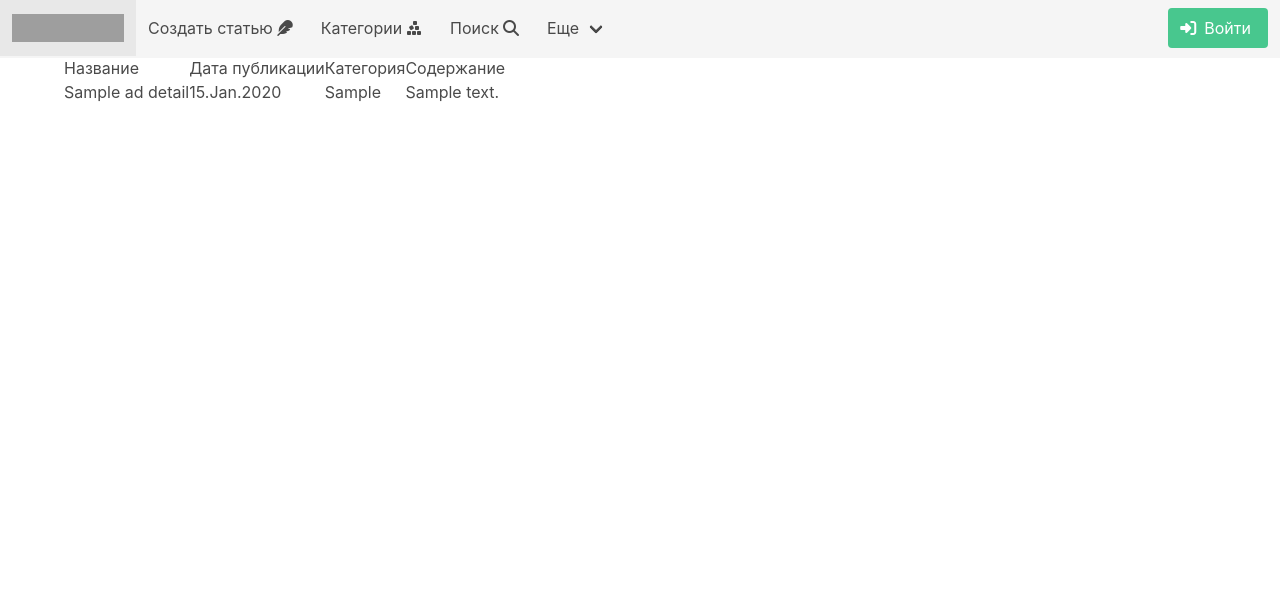
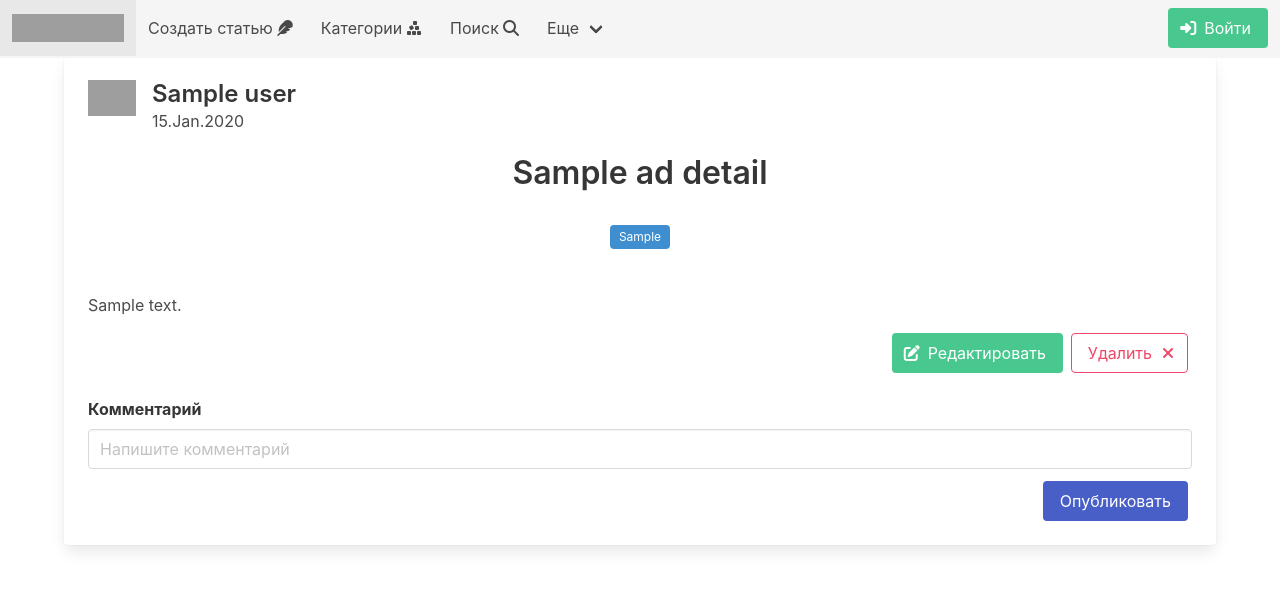
Before and after one commit to XanderMoroz/Fan-game_service-board, a Django app: template Final_project/templates/ads/ad_detail.html in a window 1280 px wide. Shown: the top 590 px of the page. Run offline with Django 3.2, Linux system fonts and the light colour scheme; the template is opened without the code that fills it: most values are stand-ins (such as "Sample title", 1, 10 or a date in 2020); some libraries are stand-ins or nearby versions; grey boxes are pictures that could not be loaded.

Commit message:
crud templates added

```diff
--- a/Final_project/templates/ads/ad_detail.html
+++ b/Final_project/templates/ads/ad_detail.html
@@ -1,32 +1,96 @@
 {% extends 'flatpages/index.html' %} <!--  наследуемся от шаблона default.html, который создавали для flatpages -->
 
-
-
 {% block title %}
-Post Details            <!-- Название у нас будет Post Details -->
+Подробности объявления            <!-- Название у нас будет Post Details -->
 {% endblock title %}
 
 
 {% block content %} <!-- В контенте на странице мы выводим саму публикацию, идентификатор которой был передан в url -->
 
-    <table>
-            <tr>
-                <td>Название</td>
-                <td>Дата публикации</td>
-                <td>Категория</td>
-                <td>Содержание</td>
-            </tr>
+<div class="card">
+    <div class="card-content">
+        <div class="media">
+            <div class="media-left">
+                <figure class="image is-48x48">
+                <img src="https://bulma.io/images/placeholders/96x96.png" alt="Placeholder image">
+                </figure>
+            </div>
 
-            <tr>
-                <td>{{ ad_detail.title }}</td>
-                 <!-- Добавим специальный фильтр "Цензор" для цензурирования непотребных слов.
-                Все остальные символы превратятся в многоточие. -->
+        <div class="media-content">
+            <p class="title is-4">{{ ad_detail.user }}</p>
+            <p class="subtitle is-6">{{ ad_detail.creation_date | date:'d.M.Y' }}</p>
+        </div>
 
-                <td>{{ ad_detail.creation_date | date:'d.M.Y' }}</td>
-                <td>{{ ad_detail.get_category_display }}</td>
-                <td>{{ ad_detail.content }}</td>
-           </tr>
+    </div>
+        <!-- Название статьи. -->
+    <div class="content">
+        <p class="title is-3 is-spaced has-text-centered">
+            {{ ad_detail.title }}
+        </p>
+        <!-- Список тегов категорий. -->
+        <p class="subtitle is-5 has-text-centered has-text-grey-dark">
+            <span class="tag is-info">{{ad_detail.get_category_display}}</span>
+        </p>
+        <br>
+        <!-- Содержание статьи. -->
+        <p>
+            {{ ad_detail.content }}
+        </p>
 
-    </table>
+        <!-- Если пользователь является автором статьи. -->
+        {% if request.user.username != ad_detail.user.username %}
+
+        <!-- Добавляем кнопку редактирования статьи. -->
+        <div class="buttons is-right">
+            <button class="button is-success">
+                <span class="icon">
+                    <i class="fa-solid fa-pen-to-square"></i>
+                </span>
+                <span>
+                    <a href="{% url 'post_update' post_detail.id %}">
+                        <p class="has-text-white">
+                        Редактировать
+                        </p>
+                    </a>
+                </span>
+            </button>
+
+            <!-- Добавляем кнопку удаления статьи. -->
+            <button class="button is-danger is-outlined is-right">
+                <a href="{% url 'post_delete' post_detail.id %}">
+                    <p class="has-text-danger">
+                        Удалить
+                    </p>
+                </a>
+                <span class="icon">
+                    <i class="fas fa-times"></i>
+                </span>
+            </button>
+        </div>
+        {% endif %}
+    </div>
+     <!-- Если пользователь авторизован. -->
+
+
+    <!-- Добавляем форму для комментария. -->
+        <form method="POST" >
+            {% csrf_token %}
+            <!-- Выводим текстовое поле для комментария-->
+            <div class="field">
+                <label class="label">Комментарий</label>
+                <div class="control">
+                    <input class="input" type="text" placeholder="Напишите комментарий" >
+                    </input>
+                </div>
+            </div>
+            <div class="buttons is-right">
+                <button type="submit" class="button is-link is-right">
+                Опубликовать
+                </button>
+            </div>
+        </form>
+
+    </div>
+</div>
 
 {% endblock content %}
```
Also changed, not shown: Final_project/templates/ads/ads_list.html (+6 -1 lines), Final_project/templates/ads/delete.html (added, +22 -0 lines), Final_project/templates/ads/edit.html (added, +12 -0 lines), Final_project/templates/ads/create.html (renamed from Final_project/templates/ads/ad_create.html).
